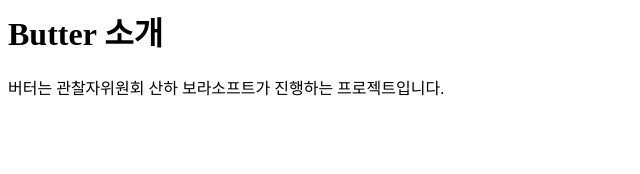
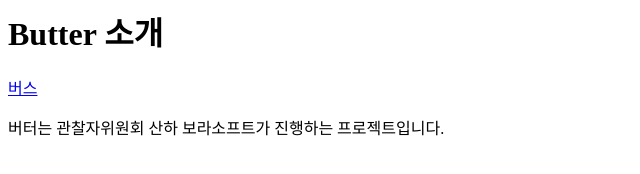
Before and after one commit to lo99r/ButterP, a plain HTML site: page index.html in a window 1280 px wide. Shown: the whole page, without its empty margins (0-640 px from the left). Drawn offline with Linux system fonts and the light colour scheme.

Commit message:
Update index.html

```diff
--- a/index.html
+++ b/index.html
@@ -4,6 +4,7 @@
   </head>
   <body>
     <h1>Butter 소개</h1>
+    <p><a href = "./BS">버스</a></p>
     <p> 버터는 관찰자위원회 산하 보라소프트가 진행하는 프로젝트입니다.</p>
   </body>
 </html>
```
